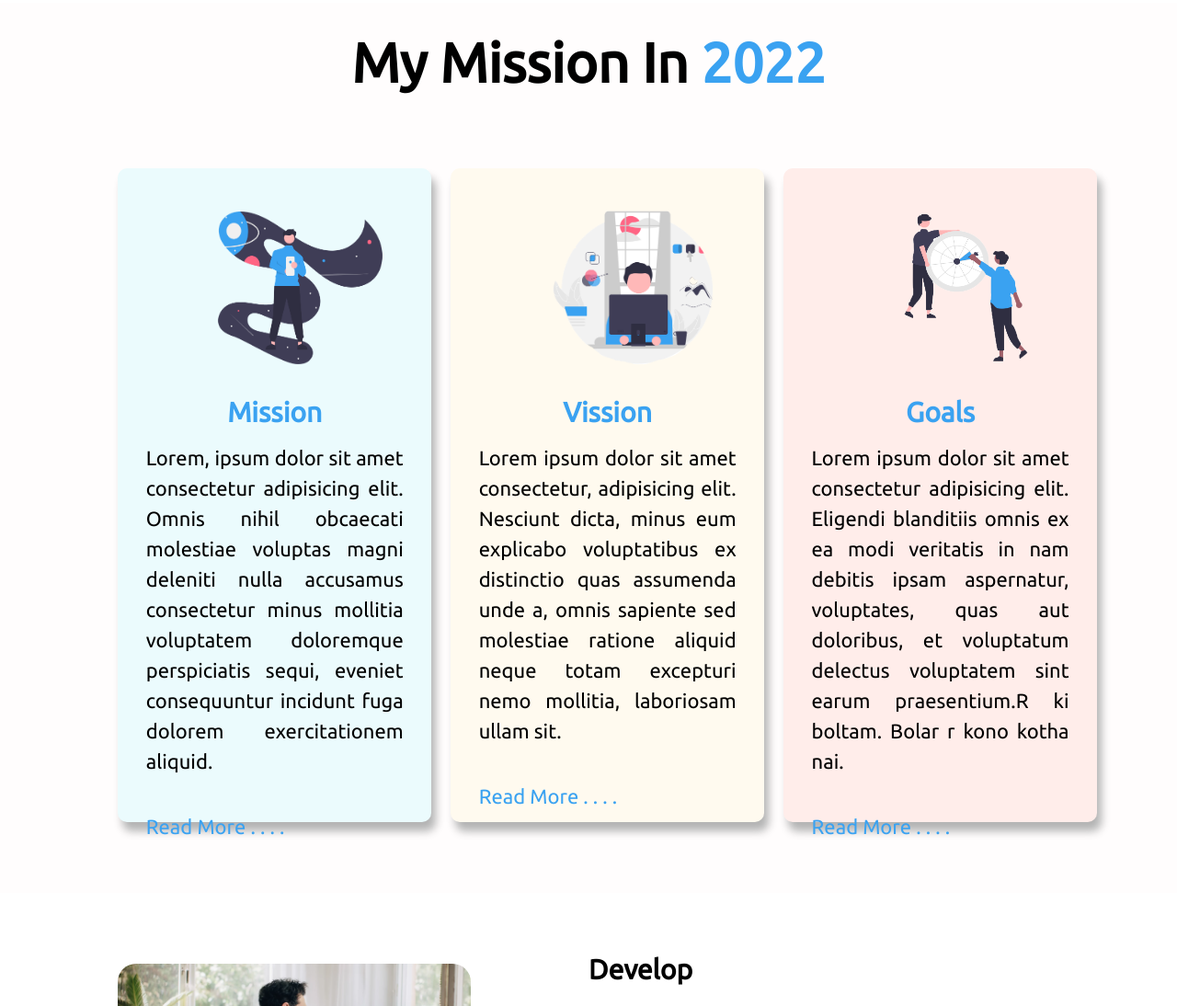
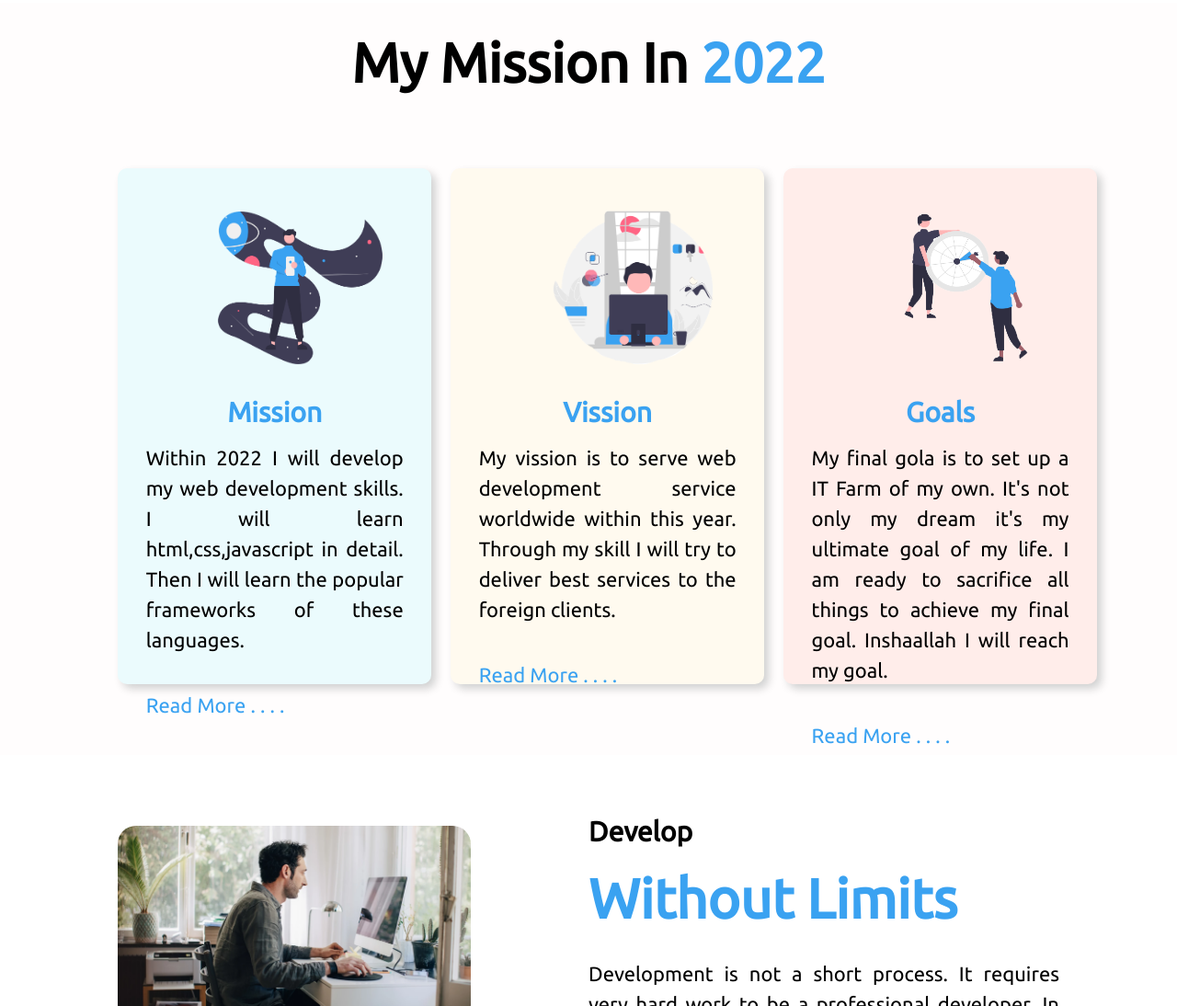
Before and after one commit to mushfiq5900/mi1-mo5-assignment1, a plain HTML site: page index.html in a window 1280 px wide. Shown: the part 722-1816 px from the top of the page at 92% size. Drawn offline with Linux system fonts and the light colour scheme.

Commit message:
Texts are updated and design changed a bit

```diff
--- a/index.html
+++ b/index.html
@@ -42,25 +42,23 @@
             <div class="box-mis one-third-width box-sdw">
                 <img src="images/mission.png" alt="Mission Image">
                 <h2><span class="span-color">Mission</span></h2>
-                <p>Lorem, ipsum dolor sit amet consectetur adipisicing elit. Omnis nihil obcaecati molestiae voluptas
-                    magni deleniti nulla accusamus consectetur minus mollitia voluptatem doloremque perspiciatis sequi,
-                    eveniet consequuntur incidunt fuga dolorem exercitationem aliquid.</p>
+                <p>Within 2022 I will develop my web development skills. I will learn html,css,javascript in detail.
+                    Then I will learn the popular frameworks of these languages.</p>
                 <a href="">Read More . . . .</a>
             </div>
             <div class="box-vis one-third-width box-sdw">
                 <img src="images/vission.png" alt="Vision Image">
                 <h2><span class="span-color">Vission</span></h2>
-                <p>Lorem ipsum dolor sit amet consectetur, adipisicing elit. Nesciunt dicta, minus eum explicabo
-                    voluptatibus ex distinctio quas assumenda unde a, omnis sapiente sed molestiae ratione aliquid neque
-                    totam excepturi nemo mollitia, laboriosam ullam sit.</p>
+                <p>My vission is to serve web development service worldwide within this year. Through my skill I will
+                    try to deliver best services to the foreign clients.</p>
                 <a href="">Read More . . . .</a>
             </div>
             <div class="box-goal one-third-width box-sdw">
                 <img src="images/Goal.png" alt="Goals Image">
                 <h2><span class="span-color">Goals</span></h2>
-                <p>Lorem ipsum dolor sit amet consectetur adipisicing elit. Eligendi blanditiis omnis ex ea modi
-                    veritatis in nam debitis ipsam aspernatur, voluptates, quas aut doloribus, et voluptatum delectus
-                    voluptatem sint earum praesentium.R ki boltam. Bolar r kono kotha nai.</p>
+                <p>My final gola is to set up a IT Farm of my own. It's not only my dream it's my ultimate goal of my
+                    life. I am ready to sacrifice all things to achieve my final goal. Inshaallah I will reach my goal.
+                </p>
                 <a href="">Read More . . . .</a>
             </div>
         </div>
--- a/style.css
+++ b/style.css
@@ -106,8 +106,8 @@ p{
     background-color: #ffedea
 }
 .box-sdw{
-    height: 650px;
-    box-shadow: 5px 10px 10px #b4b4b4;
+    height: 500px;
+    box-shadow: 5px 5px 10px #d1d1d1;
     margin-right: 2%;
     padding: 3%;
     border-radius: 10px;
```
